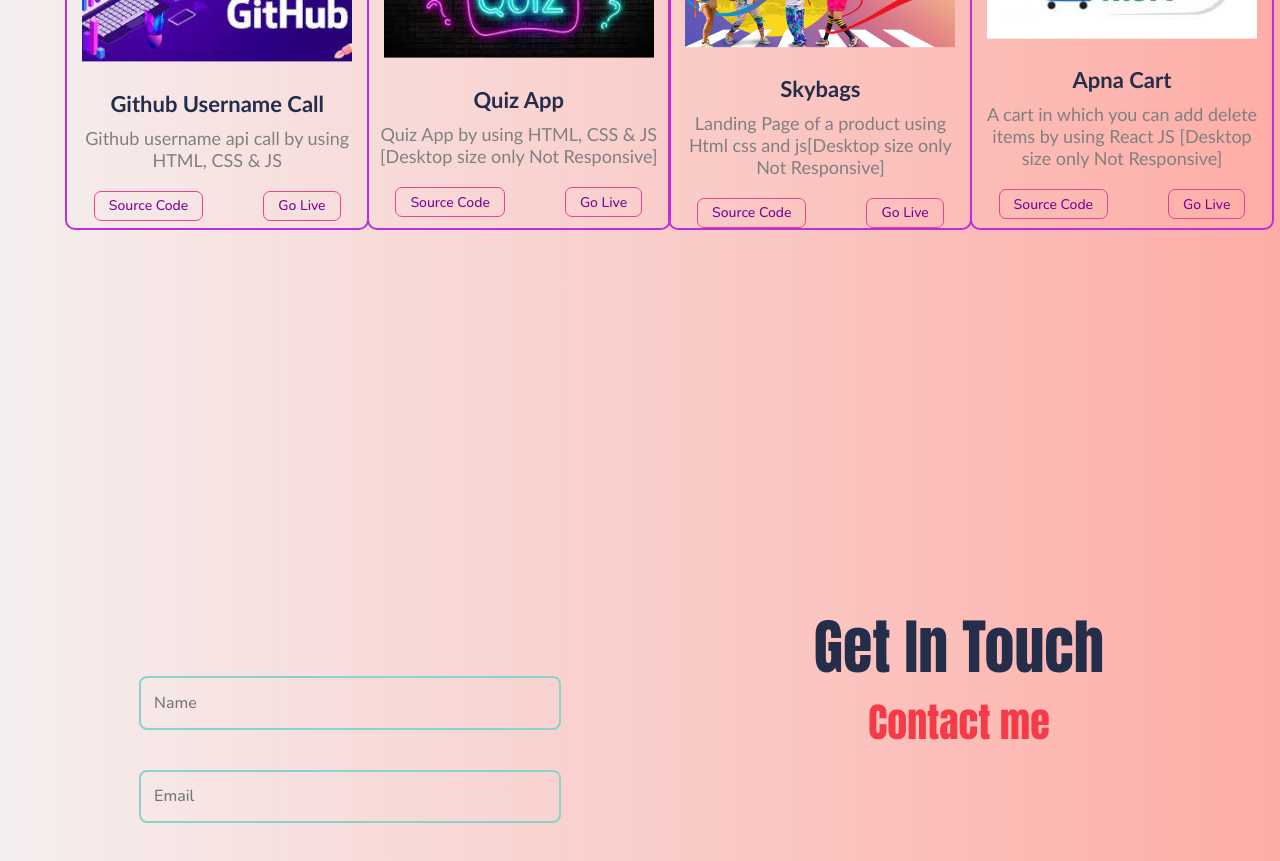
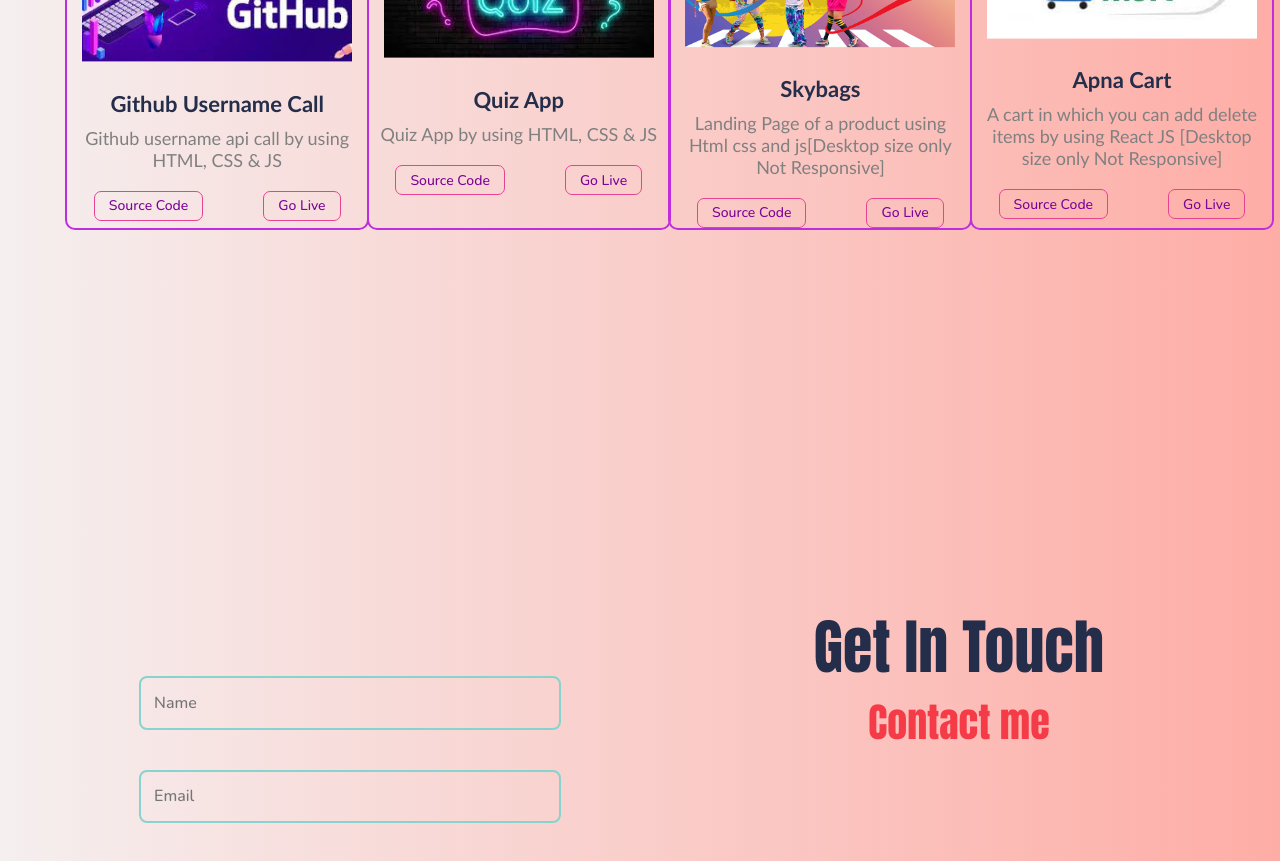
Before and after one commit to Anshkaran7/portfolio-karan, a React (Create React App) app: page / in a window 1280 px wide. Shown: the part 2260-3121 px from the top of the page. Built offline with nearby package versions, Linux system fonts and the light colour scheme; a web font is replaced by a local one.

Commit message:
Project.jsx
Completed

```diff
--- a/src/Components/Projects/Projects.jsx
+++ b/src/Components/Projects/Projects.jsx
@@ -51,7 +51,7 @@ const Projects = () => {
           }}
             photo={Project2}
             heading={"Quiz App"}
-            detail={"Quiz App by using HTML, CSS & JS [Desktop size only Not Responsive]"}
+            detail={"Quiz App by using HTML, CSS & JS"}
           />
         </div>
         <div className="projectC">
```
